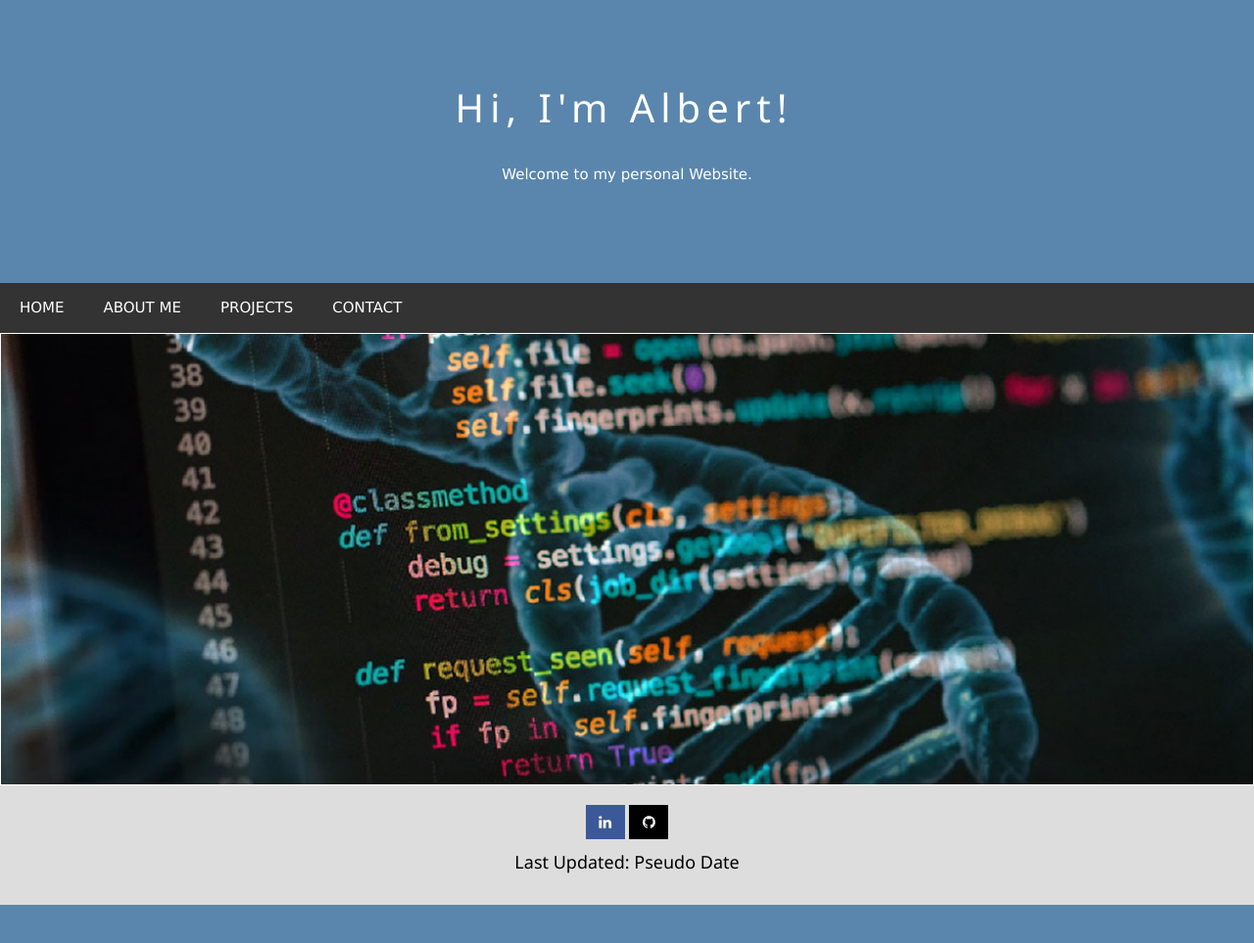
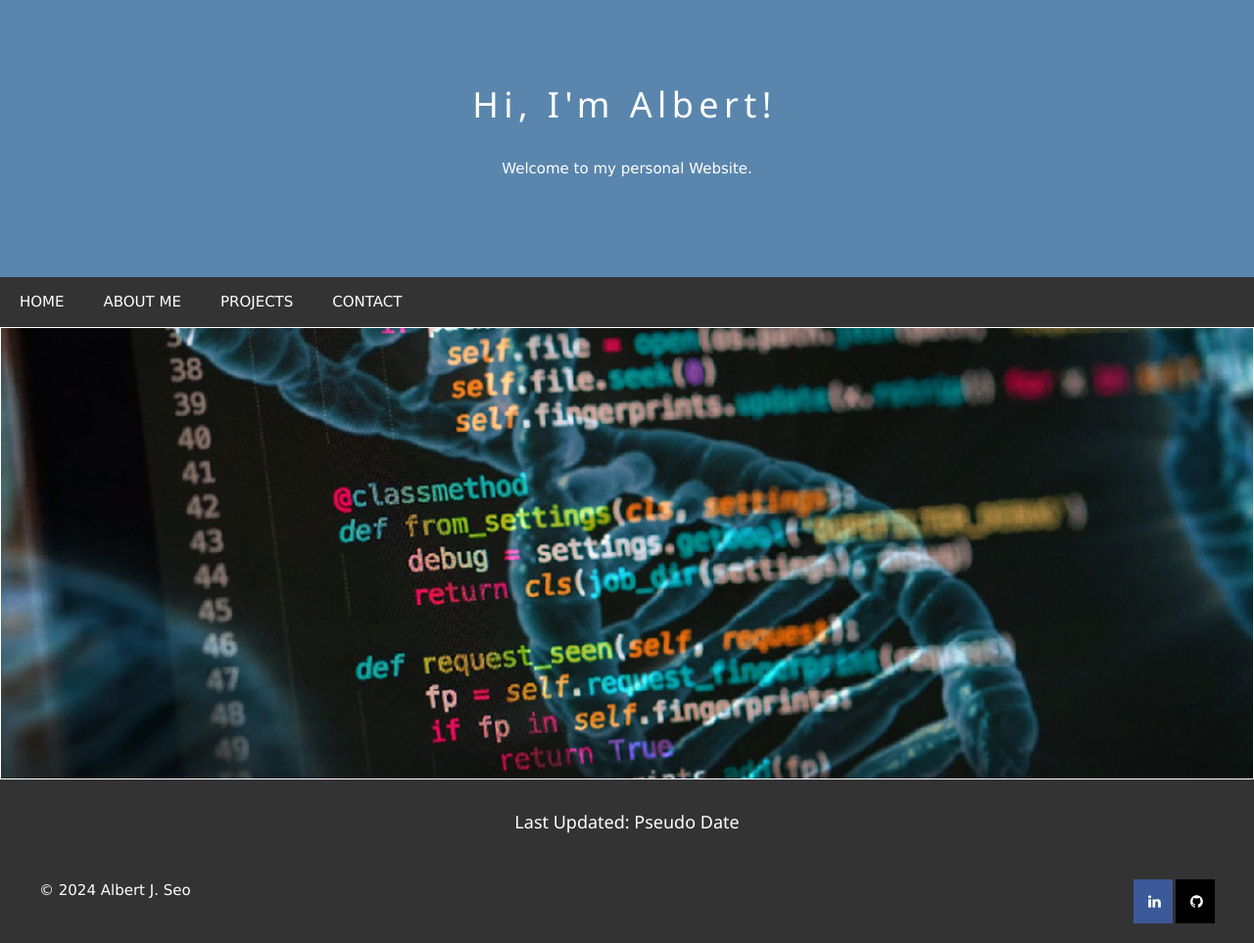
Before and after one commit to albertjseo/personal-website, a Flask app: page / in a window 1280 px wide. Shown: the whole page at 98% size. Before the commit the page ends 924 px from the top, so only its background shows below. Run offline with Flask 3, Linux system fonts and the light colour scheme.

Commit message:
Updated styles.css for header and footer

```diff
--- a/static/styles.css
+++ b/static/styles.css
@@ -6,11 +6,18 @@
 }
 
 /* Header/logo Title */
-.header {
+.header-main {
   padding: 80px;
   text-align: center;
   background: #5a86ad;
   color: white;
+}
+
+/* Media Queries - Medium Devices 760px */
+@media only screen and (max-width:768px) {
+  .header-main {
+    flex-direction: column;
+  }
 }
 
 /* Increase the font size of the heading */
@@ -70,12 +77,6 @@
   height: auto;
 }
 
-/* Footer */
-.footer {
-  padding: 20px;
-  text-align: center;
-  background: #ddd;
-}
 
 * {
   box-sizing: border-box;
@@ -121,7 +122,7 @@
 
 /* Style all font awesome icons */
 .fa {
-  padding: 10px;
+  padding: 15px;
   font-size: 40px;
   width: 40px;
   text-align: center;
@@ -131,6 +132,7 @@
 /* Add a hover effect if you want */
 .fa:hover {
   opacity: 0.7;
+  color: #cccccc;
 }
 
 /* Set a specific color for each brand */
@@ -146,3 +148,52 @@
   background: black;
   color: white;
 }
+
+/* Footer */
+footer {
+  padding: 20px;
+  text-align: center;
+  background-color: #333;
+  color: white;
+}
+
+.container {
+  max-width: 1200px;
+  margin: 0 auto;
+}
+
+.footer-main {
+  display: flex;
+  margin-bottom: 2rem;
+}
+
+.footer-column {
+  flex-basis: 200px;
+  flex-grow: 1;
+  text-align: center;
+}
+
+.footer-heading {
+  margin-bottom: 1rem;
+}
+
+.footer-bottom {
+  display: flex;
+}
+
+.copyright {
+  margin-right: auto;
+}
+
+.footer-social {
+
+  margin-left: 0.2rem;
+}
+
+/* Media Queries - Medium Devices 760px */
+@media only screen and (max-width:768px) {
+  .footer-main {
+    flex-direction: column;
+  }
+
+}
--- a/templates/base.html
+++ b/templates/base.html
@@ -11,13 +11,21 @@
     <link rel="shortcut icon" href="{{ url_for('static', filename='favicon-16x16.png') }}">
 </head>
     <body style="background-color: #5A86AD;">
-        <!-- Welcome Header -->
-        <div class="header">
-            <div class = "typewriter">
-                <h1>Hi, I'm Albert!</h1>
+    <!-- Welcome Header -->
+        <header>
+        <div class="container">
+            <div class="header-main">
+                <div class = "typewriter">
+                    <h1>Hi, I'm Albert!</h1>
+                </div>
+                <p>Welcome to my personal Website.</p>
             </div>
-            <p>Welcome to my personal Website.</p>
+
+            <div class="footer-bottom">
+
+            </div>
         </div>
+        </header>
 
         <!-- Navigation bar -->
         <div class="navbar">
@@ -33,12 +41,22 @@
         </div>
 
         <!-- Footer -->
-        <div class="footer">
-          <a href="https://www.linkedin.com/in/albertjseo/" class="fa fa-linkedin"></a>
-          <a href="https://github.com/albertjseo" class="fa fa-github"></a>
-          <h5>Last Updated: Pseudo Date</h5>
-        </div>
+        <footer>
+            <div class="container">
+                <div class="footer-main">
+                    <div class="footer-column">
+                        <h5 class="footer-heading">Last Updated: Pseudo Date</h5>
+                    </div>
+                </div>
 
+                <div class="footer-bottom">
+                    <span class="copyright">&copy; 2024 Albert J. Seo</span>
+                    <a href="https://www.linkedin.com/in/albertjseo/" class="footer-social"><i class="fa fa-linkedin"></i></a>
+                    <a href="https://github.com/albertjseo" class="footer-social"><i class="fa fa-github"></i></a>
+                </div>
+
+            </div>
+        </footer>
 
     </body>
 </html>
```
